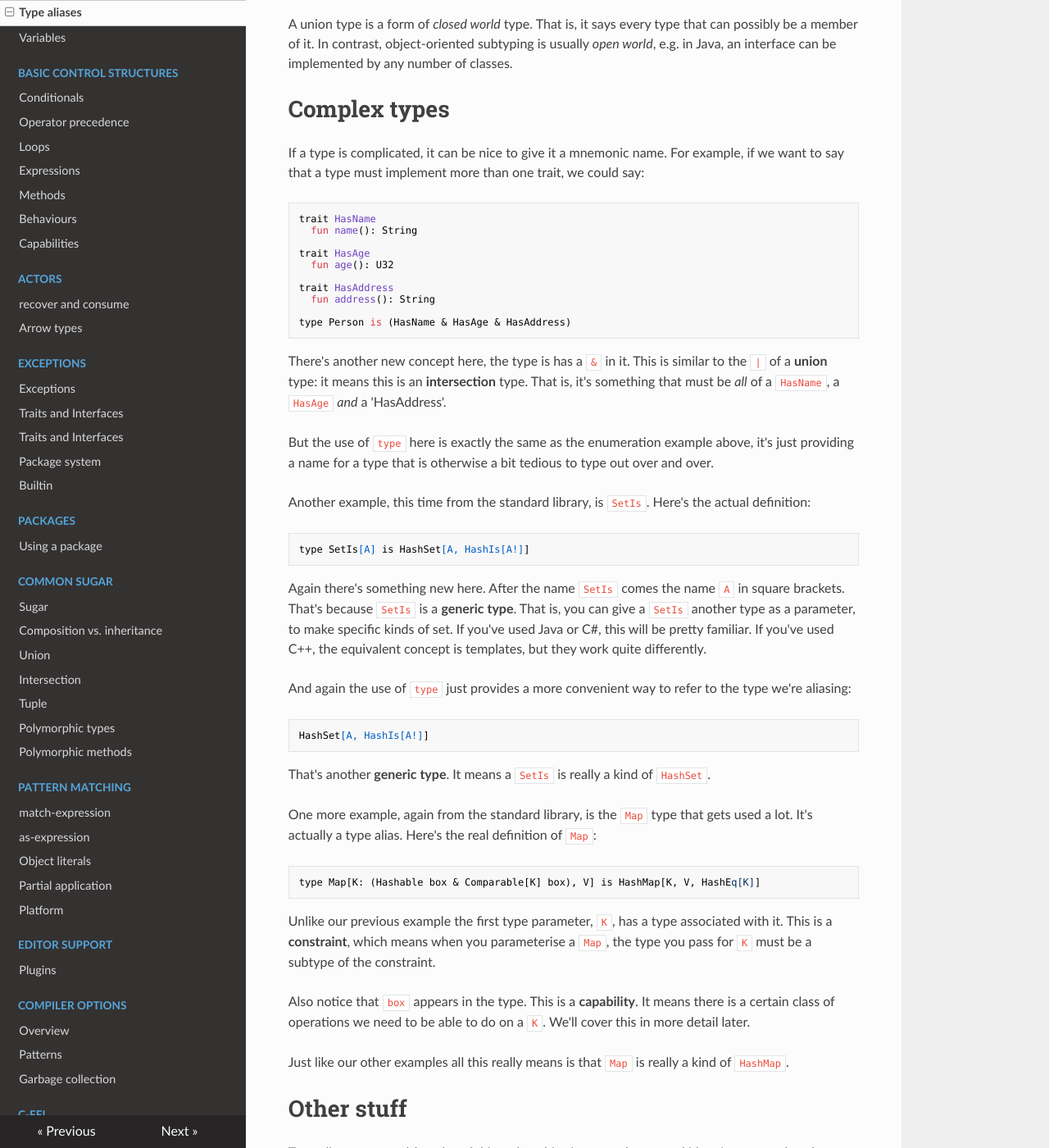
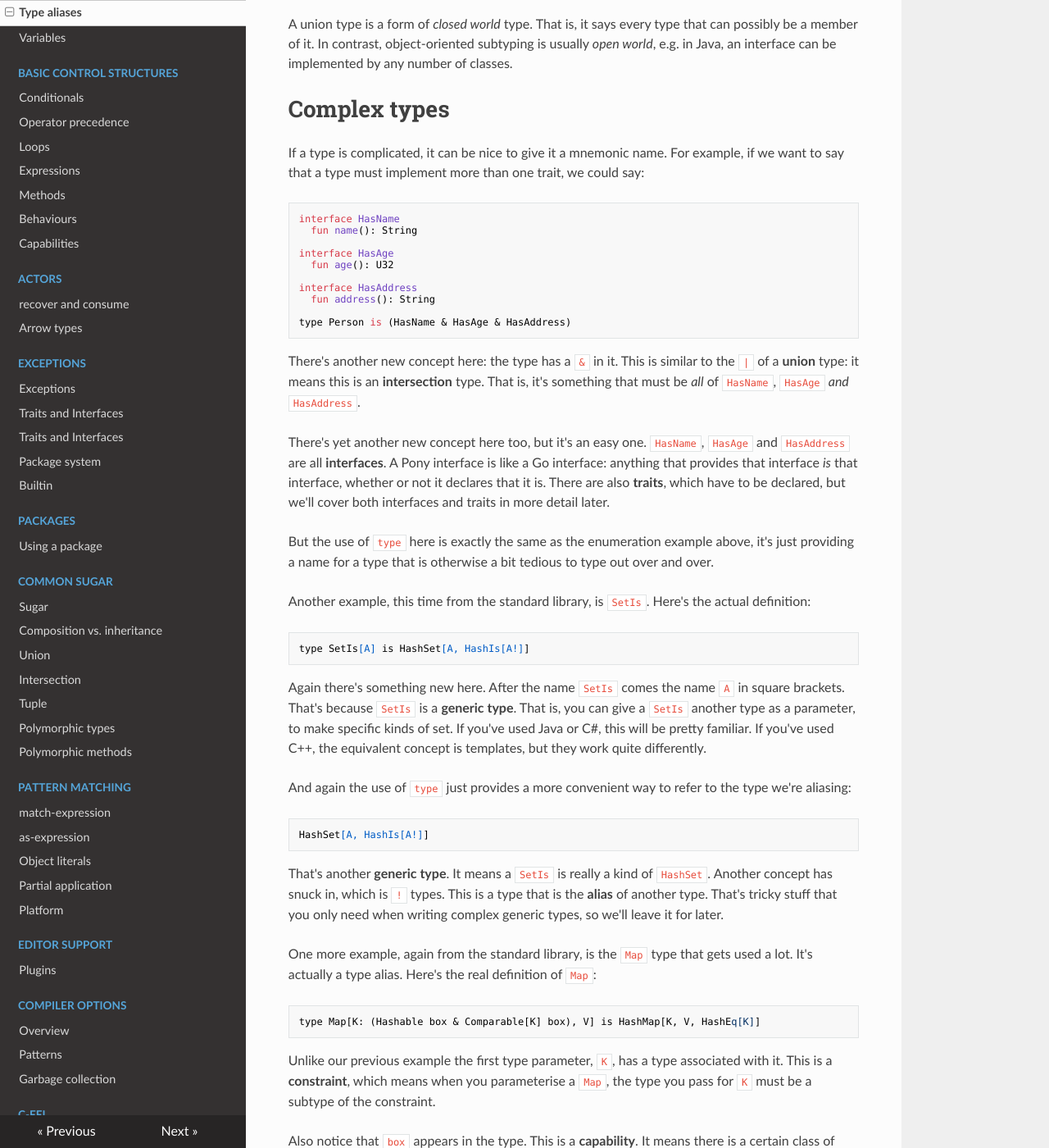
Before and after one commit to ponylang/pony-tutorial, an MkDocs documentation site: the page built from docs/types/type-aliases.md, in a window 1280 px wide and 1400 px high, scrolled down 643 px. Shown: the whole window at 82% size. Built offline with MkDocs 1.6.1, drawn with Linux system fonts in a browser that asks for light colours; nearby versions of some CDN libraries; old or Windows-style settings are respelled for this version of MkDocs.

Commit message:
edit type aliases

````diff
--- a/docs/types/type-aliases.md
+++ b/docs/types/type-aliases.md
@@ -25,19 +25,21 @@ A union type is a form of _closed world_ type. That is, it says every type that
 If a type is complicated, it can be nice to give it a mnemonic name. For example, if we want to say that a type must implement more than one trait, we could say:
 
 ```
-trait HasName
+interface HasName
   fun name(): String
 
-trait HasAge
+interface HasAge
   fun age(): U32
 
-trait HasAddress
+interface HasAddress
   fun address(): String
 
 type Person is (HasName & HasAge & HasAddress)
 ```
 
-There's another new concept here, the type is has a `&` in it. This is similar to the `|` of a __union__ type: it means this is an __intersection__ type. That is, it's something that must be _all_ of a `HasName`, a `HasAge` _and_ a 'HasAddress'.
+There's another new concept here: the type has a `&` in it. This is similar to the `|` of a __union__ type: it means this is an __intersection__ type. That is, it's something that must be _all_ of `HasName`, `HasAge` _and_ `HasAddress`.
+
+There's yet another new concept here too, but it's an easy one. `HasName`, `HasAge` and `HasAddress` are all __interfaces__. A Pony interface is like a Go interface: anything that provides that interface _is_ that interface, whether or not it declares that it is. There are also __traits__, which have to be declared, but we'll cover both interfaces and traits in more detail later.
 
 But the use of `type` here is exactly the same as the enumeration example above, it's just providing a name for a type that is otherwise a bit tedious to type out over and over.
 
@@ -55,7 +57,7 @@ And again the use of `type` just provides a more convenient way to refer to the
 HashSet[A, HashIs[A!]]
 ```
 
-That's another __generic type__. It means a `SetIs` is really a kind of `HashSet`.
+That's another __generic type__. It means a `SetIs` is really a kind of `HashSet`. Another concept has snuck in, which is `!` types. This is a type that is the __alias__ of another type. That's tricky stuff that you only need when writing complex generic types, so we'll leave it for later.
 
 One more example, again from the standard library, is the `Map` type that gets used a lot. It's actually a type alias. Here's the real definition of `Map`:
 
````
Also changed, not shown: docs/types/actors.md (+1 -1 lines).
